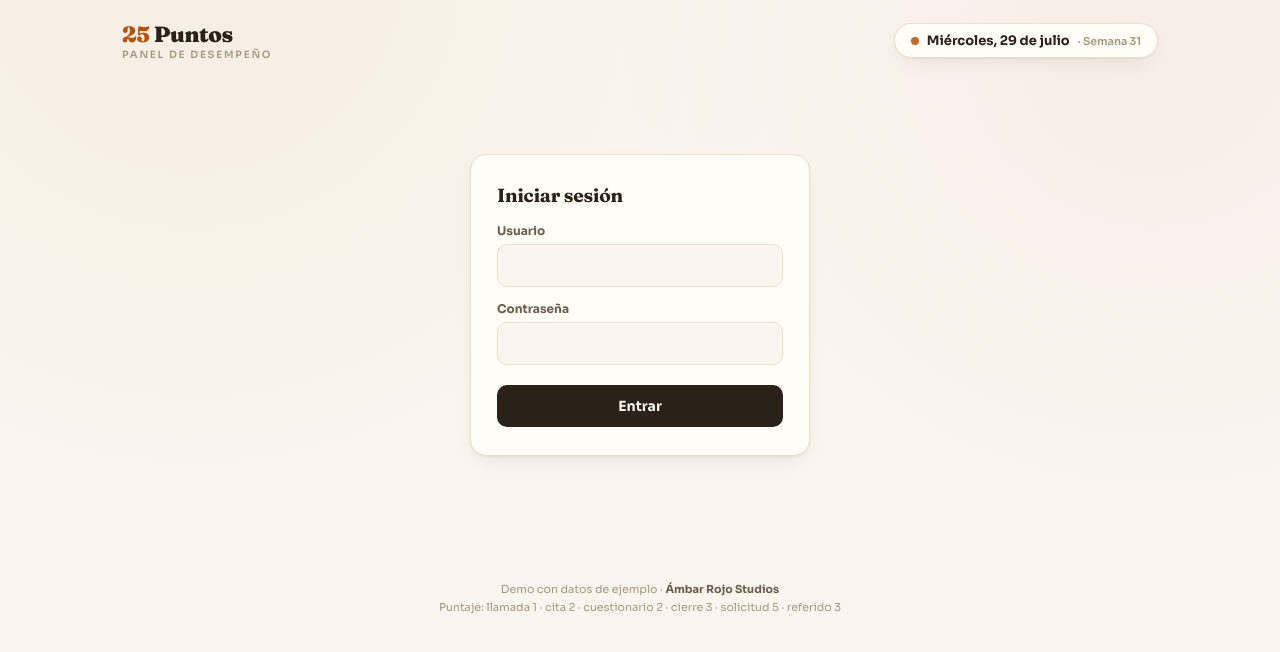
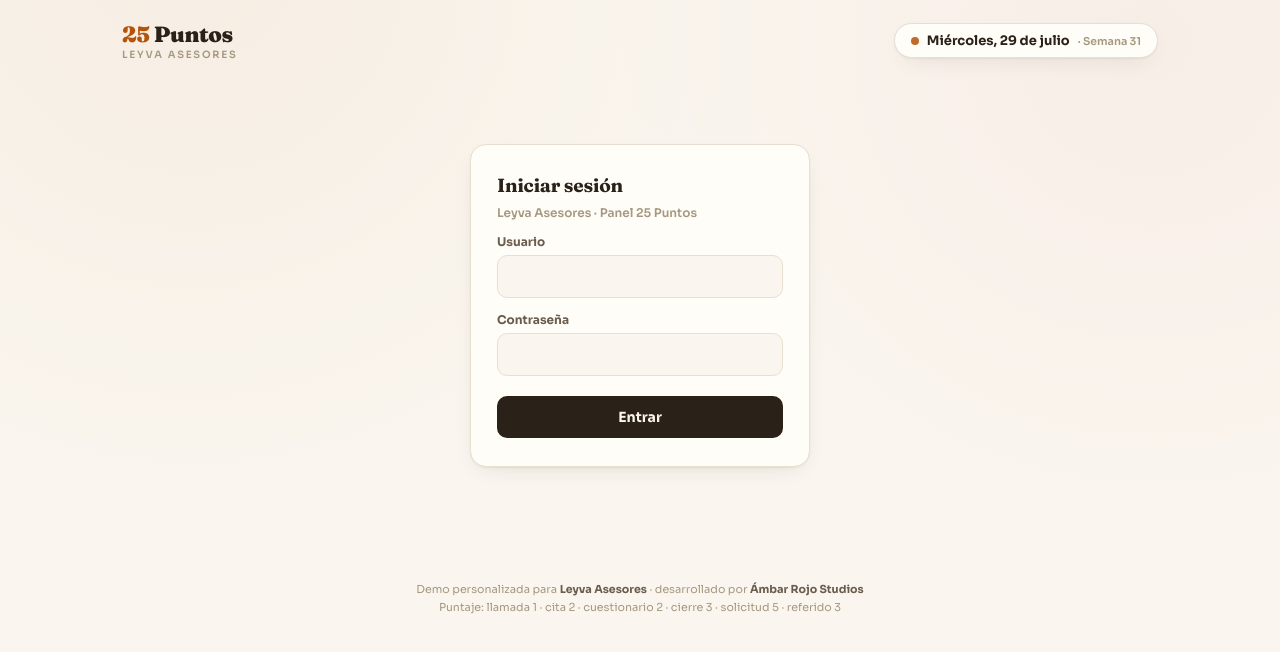
Before and after one commit to juliodomi23/25puntos, a website: page index.html in a window 1280 px wide. Drawn offline with Linux system fonts and the light colour scheme.

Commit message:
Personalizar demo con el nombre de la cliente: Leyva Asesores
Co-Authored-By: Claude Sonnet 5 <noreply@anthropic.com>

```diff
--- a/index.html
+++ b/index.html
@@ -3,7 +3,7 @@
 <head>
 <meta charset="UTF-8">
 <meta name="viewport" content="width=device-width, initial-scale=1.0">
-<title>Panel 25 Puntos — Demo</title>
+<title>Panel 25 Puntos — Leyva Asesores</title>
 <link rel="preconnect" href="https://fonts.googleapis.com">
 <link rel="preconnect" href="https://fonts.gstatic.com" crossorigin>
 <link href="https://fonts.googleapis.com/css2?family=Fraunces:opsz,wght@9..144,500;9..144,700;9..144,900&family=Sora:wght@400;600;700;800&display=swap" rel="stylesheet">
@@ -226,14 +226,14 @@ h2 small{font-family:'Sora';font-weight:600;font-size:11px;color:var(--ink-3);le
 <body>
 <div class="wrap">
   <header>
-    <div class="brand"><em>25</em> Puntos<small>Panel de desempeño</small></div>
+    <div class="brand"><em>25</em> Puntos<small>Leyva Asesores</small></div>
     <div class="hdr-right">
       <div class="today-pill"><span class="dot"></span><span id="hdrFecha"></span><small id="hdrSemana"></small></div>
       <button id="btnLogout" class="logout-btn" style="display:none">Cerrar sesión</button>
     </div>
   </header>
   <main id="app"></main>
-  <p class="footnote">Demo con datos de ejemplo · <b>Ámbar Rojo Studios</b><br>
+  <p class="footnote">Demo personalizada para <b>Leyva Asesores</b> · desarrollado por <b>Ámbar Rojo Studios</b><br>
   Puntaje: llamada 1 · cita 2 · cuestionario 2 · cierre 3 · solicitud 5 · referido 3</p>
 </div>
 
@@ -322,6 +322,7 @@ let sesion = null;
 function loginHTML(err){
   return `<div class="login-wrap"><form class="card login-card" id="loginForm">
     <h2>Iniciar sesión</h2>
+    <p style="margin:-8px 0 0;font-size:12px;color:var(--ink-3);font-weight:600">Leyva Asesores · Panel 25 Puntos</p>
     <label>Usuario<input name="user" autocomplete="username" required></label>
     <label>Contraseña<input name="pass" type="password" autocomplete="current-password" required></label>
     ${err?'<p class="login-err">Usuario o contraseña incorrectos.</p>':''}
```
